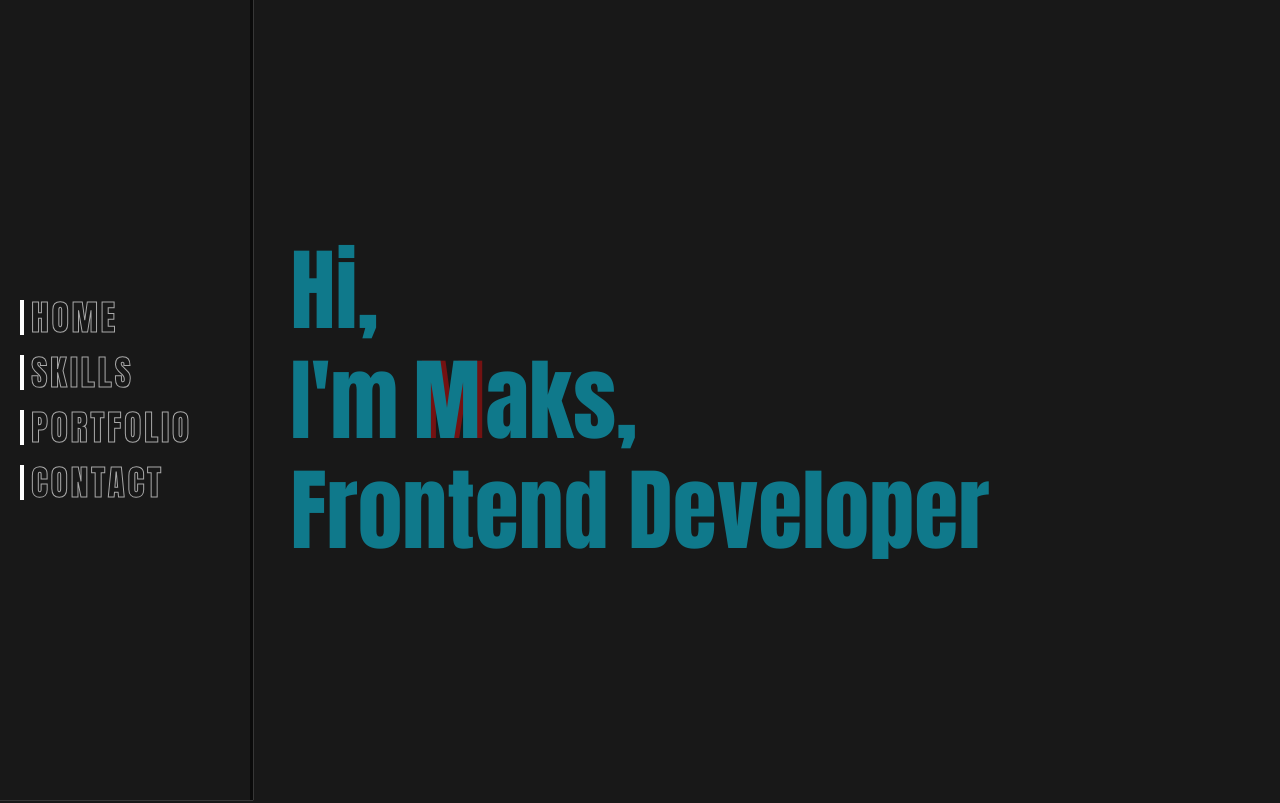
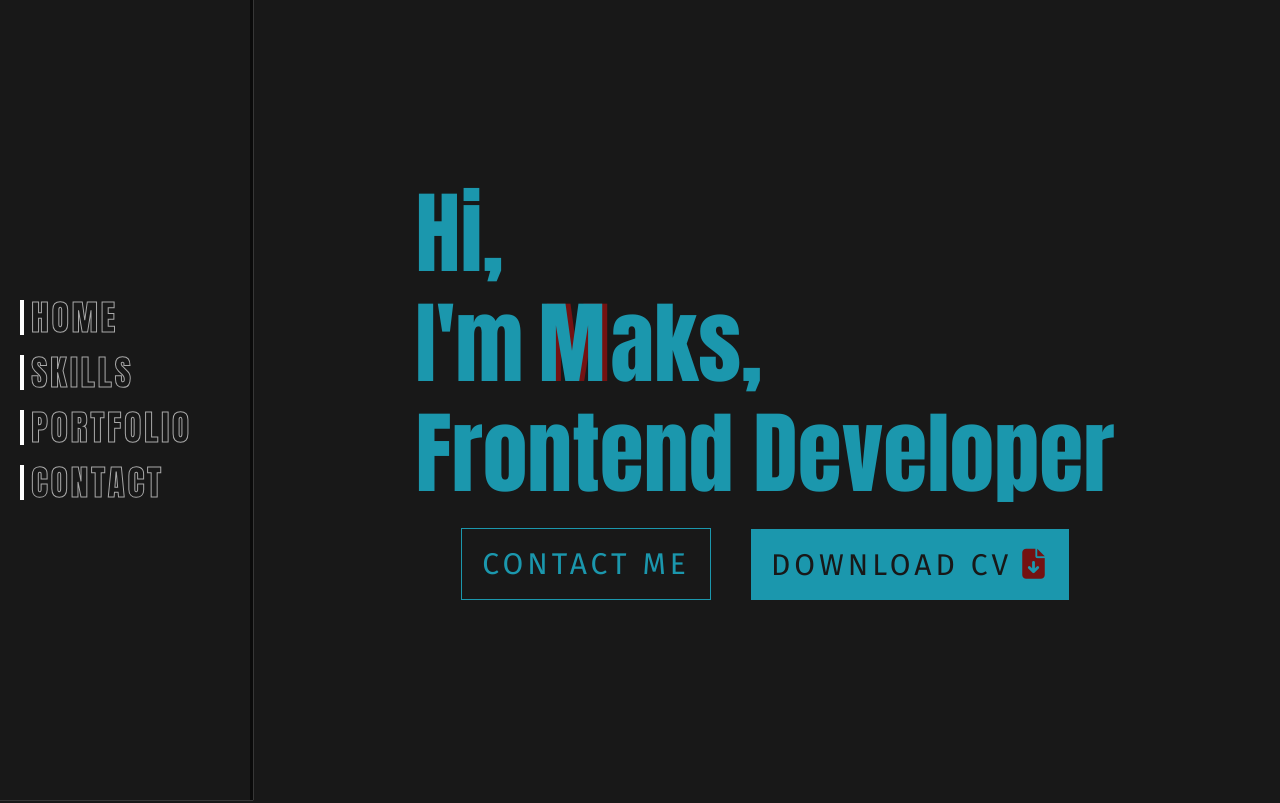
Before and after one commit to MaksMalik/Portfolio, a React (Create React App) app: page / in a window 1280 px wide. Shown: the top 803 px of the page. Built offline with nearby package versions, Linux system fonts and the light colour scheme.

Commit message:
Add text

```diff
--- a/src/Components/MainPage/MainPage.css
+++ b/src/Components/MainPage/MainPage.css
@@ -5,6 +5,8 @@
   flex-direction: column;
   justify-content: center;
   align-items: center;
+  margin: 0 0 0 250px;
+  z-index: 1;
 }
 
 .NameText {
@@ -28,7 +30,7 @@
   justify-content: center;
   align-content: center;
   padding: 10px;
-  color: rgb(15, 121, 139);
+  color: rgb(27, 151, 173);
 }
 
 .NameText div span {
@@ -45,7 +47,7 @@
   content: "M";
   font-size: 90px;
   position: absolute;
-  color: rgb(15, 121, 139);
+  color: rgb(27, 151, 173);
   left: -5px;
 }
 
@@ -54,7 +56,7 @@
   height: 0px;
   border-radius: 50%;
   border: 1px solid rgba(15, 120, 139, 0.055);
-  background: rgb(15, 121, 139);
+  background: rgb(27, 151, 173);
   position: fixed;
   animation: trail 1s linear forwards;
 }
@@ -62,12 +64,12 @@
 @keyframes trail {
   0% {
     transform: scale(0);
-    box-shadow: 0 0 10px 10px rgb(15, 121, 139);
+    box-shadow: 0 0 20px 5px rgb(27, 151, 173);
   }
 
   10% {
-    transform: scale(1) translateY(0px);
-    opacity: 1;
+    transform: scale(2) translateY(0px);
+    opacity: 0.3;
 
   }
 
@@ -173,6 +175,47 @@
 .rubberBand {
   -webkit-animation-name: rubberBand;
   animation-name: rubberBand;
-  animation: rubberBand 1s linear forwards;
+  animation: rubberBand 1s linear;
+}
 
+.button {}
+
+.button a {
+  position: relative;
+  display: inline-block;
+  letter-spacing: 4px;
+  text-decoration: none;
+  font-size: 30px;
+  overflow: hidden;
+  font-family: 'Fira Sans', sans-serif;
+  font-weight: 400;
+  padding: 20px;
+  margin: 20px;
+  color: rgb(27, 151, 173);
+  border: 1px solid rgb(27, 151, 173);
+  transition: all 1s;
 }
+
+.button a:nth-child(2) {
+  background-color: rgb(27, 151, 173);
+  border: none;
+
+  color: rgb(24, 24, 24);
+}
+
+.button a:hover {
+  background-color: rgb(27, 151, 173);
+  color: rgb(24, 24, 24);
+  filter: drop-shadow(0 0 30px rgb(27, 151, 173));
+}
+
+.button a:nth-child(2):hover {
+  filter: drop-shadow(0 0 30px rgb(27, 151, 173));
+  color: rgb(27, 151, 173);
+  background-color: rgb(24, 24, 24);
+}
+
+.button a i {
+  color: rgb(116, 18, 18);
+  padding: 0 0 0 10px;
+}
--- a/src/Components/MainPage/MainPage.js
+++ b/src/Components/MainPage/MainPage.js
@@ -8,7 +8,7 @@ export default function MainPage() {
   document.addEventListener('mousemove', (e) => {
     let el = document.createElement('div');
     el.setAttribute('class', 'trail')
-    el.setAttribute('style', `left: ${e.clientX - 10}px; top: ${e.clientY - 10}px`);
+    el.setAttribute('style', `left: ${e.clientX}px; top: ${e.clientY}px`);
     el.onanimationend = () => {
       el.remove()
     }
@@ -25,7 +25,7 @@ export default function MainPage() {
 
 
   return (
-    <div className='MainPage'>
+    <div className='MainPage' id='HOME'>
       <div className='NameText'>
         <div>
           <span className='Name'>H</span>
@@ -64,6 +64,18 @@ export default function MainPage() {
           <span className='Name'>r</span>
         </div>
       </div>
+
+      <div className='button'>
+        <a href='#CONTACT'>
+          CONTACT ME
+        </a>
+
+        <a href='#CV'>
+          DOWNLOAD CV
+          <i class="fa-sharp fa-solid fa-file-arrow-down"></i>
+        </a>
+      </div>
+
     </div>
   )
 }
--- a/src/Components/NavBar/NavBar.css
+++ b/src/Components/NavBar/NavBar.css
@@ -1,7 +1,7 @@
 .NavBar {
   font-family: 'Anton', sans-serif;
   position: fixed;
-  z-index: 1;
+  z-index: 2;
 }
 
 ul {
--- a/src/Components/Skills/Skills.css
+++ b/src/Components/Skills/Skills.css
@@ -4,4 +4,8 @@
   display: flex;
   flex-direction: column;
   justify-content: center;
+  margin: 0 0 0 250px;
+  z-index: 1;
+  justify-content: center;
+  align-items: center;
 }
--- a/src/Components/Skills/Skills.js
+++ b/src/Components/Skills/Skills.js
@@ -3,6 +3,6 @@ import "./Skills.css"
 
 export default function Skills() {
   return (
-    <div className='Skills'>Skills</div>
+    <div className='Skills' id='SKILLS'>Skills</div>
   )
 }
```
